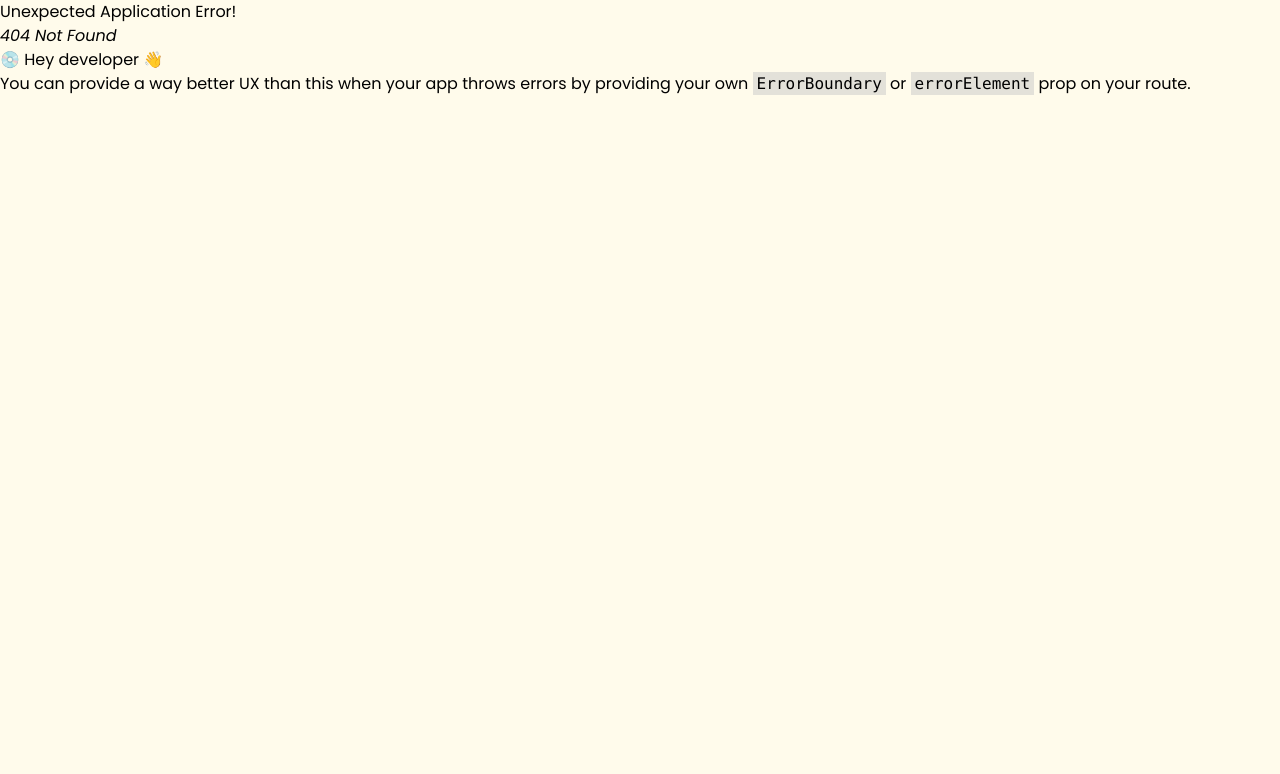
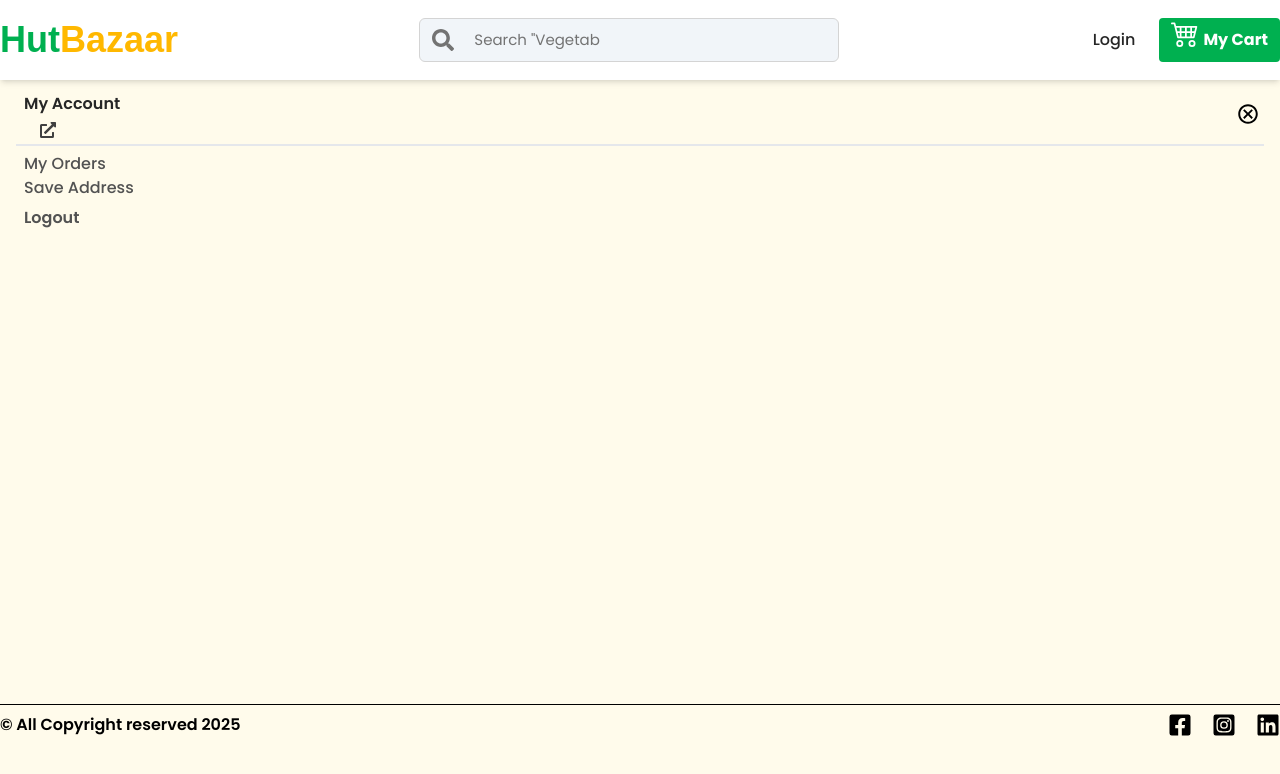
Before and after one commit to freelancer-amirhamza/super-mall, a React (Vite) app in the folder client/: page /user in a window 1280 px wide. Before the commit this address had no page. Shown: the top 774 px of the page. Built offline with nearby package versions, Linux system fonts and the light colour scheme; no server answers.

Commit message:
user menu

```diff
--- a/client/src/components/Header.jsx
+++ b/client/src/components/Header.jsx
@@ -14,7 +14,18 @@
   const isSearchPage = location.pathname === "/search";
   const navigate = useNavigate();
   const user  = useSelector((state)=> state.user.user);
-  const [showUserMenu, setShowUserMenu] = useState(false)
+  const [showUserMenu, setShowUserMenu] = useState(false);
+
+  const handleCloseUserMenu = ()=>{
+    setShowUserMenu(false)
+  }
+  const handleMobileUser = ()=>{
+    if(!user){
+      navigate("/login")
+      return;
+    }
+    navigate("/user")
+  }
 
   console.log(user, "user details")
   return (
@@ -34,8 +45,8 @@
                 <Search />
               </div>
               {/* login and cart box */}
-              <div className="flex lg:hidden">
-                <button className="text-3xl text-neutral-600">
+              <div  className="flex lg:hidden">
+                <button onClick={handleMobileUser} className="text-3xl cursor-pointer text-neutral-600">
                   <FaRegUserCircle />
                 </button>
               </div>
@@ -44,13 +55,13 @@
                 {user ? (
                     <div className="relative">
                       <button onClick={()=> setShowUserMenu(!showUserMenu)}
-                    className="text-md flex items-center font-medium  hover:bg-neutral-200 px-3 py-2 rounded  text-neutral-800">
+                    className="text-md flex items-center font-medium cursor-pointer hover:bg-neutral-200 px-3 py-2 rounded  text-neutral-800">
                     <p>Account</p>
                     {showUserMenu ? (<GoTriangleUp size={20} />) : (<GoTriangleDown size={20} />)}
                     </button>
                     {showUserMenu &&
                     <div className="absolute top-12 right-0 bg-white shadow-md w-40 rounded-sm transition-all duration-500">
-                    <UserMenu/>
+                    <UserMenu  close={handleCloseUserMenu} />
                   </div>
                     }
                     </div>
--- a/client/src/components/Search.jsx
+++ b/client/src/components/Search.jsx
@@ -53,7 +53,6 @@
                         1000,
                         'Search "Onion"',
                         1000,
-
                     ]}
                     wrapper="span"
                     speed={50}
--- a/client/src/components/UserMenu.jsx
+++ b/client/src/components/UserMenu.jsx
@@ -1,17 +1,18 @@
 import React from 'react'
 import { useDispatch, useSelector } from 'react-redux'
 import Divider from './Devider'
-import { Link } from 'react-router-dom'
+import { Link, useNavigate } from 'react-router-dom'
 import AxiosToastError from '../utils/AxiosToastError'
 import Axios from '../utils/Axios'
 import SummeryApi from '../common/SummeryApi'
 import { logout } from '../store/userSlice'
+import { FaExternalLinkAlt } from "react-icons/fa";
 import toast from 'react-hot-toast'
 
-const UserMenu = () => {
+const UserMenu = ({close}) => {
     const dispatch  = useDispatch();
     const user = useSelector((state)=> state.user.user)
-
+    const navigate = useNavigate()
 
     const handleLogout =async (e)=>{
         try {
@@ -19,9 +20,13 @@
                 ...SummeryApi.logout
             })
             if(response.data.success){
+                if(close){
+                    close()
+                }
                 dispatch(logout())
                 localStorage.clear();
                 toast.success(response.data.message)
+                navigate("/")
             }
         } catch (error) {
             AxiosToastError(error)
@@ -32,13 +37,18 @@
         <div>
             <div className="flex flex-col pt-3 gap-1.5  ">
                 <h2 className="font-semibold px-2 text-neutral-800 ">My Account</h2>
-                <h2 className="text-neutral-700 font-medium px-2">{user.name} </h2>
+                <div className="text-neutral-700 flex gap-4 cursor-pointer hover:bg-amber-100 items-center  font-medium px-2">
+                    <span className="">
+                        {user?.name || user?.mobile}
+                    </span>
+                    <FaExternalLinkAlt size={16}/>
+                </div>
                 <Divider/>
                 <div className="grid">
-                <Link to={"/account"} className='text-neutral-600 px-2 font-medium cursor-pointer hover:bg-gray-200'>My Orders</Link>
-                <Link to={"/account"} className='text-neutral-600 px-2 font-medium cursor-pointer hover:bg-gray-200'>Save Address</Link>
+                <Link to={"/account"} className='text-neutral-600 px-2 font-medium cursor-pointer hover:bg-amber-100'>My Orders</Link>
+                <Link to={"/account"} className='text-neutral-600 px-2 font-medium cursor-pointer hover:bg-amber-100'>Save Address</Link>
                 </div>
-                <button onClick={handleLogout} className="text-neutral-600 text-left hover:bg-gray-200 cursor-pointer mb-2 font-semibold px-2">Logout</button>
+                <button onClick={handleLogout} className="text-neutral-600 text-left hover:bg-amber-200 cursor-pointer mb-2 font-semibold px-2">Logout</button>
             </div>
         </div>
     )
--- /dev/null
+++ b/client/src/layout/Dashboard.jsx
@@ -0,0 +1,12 @@
+import React from 'react'
+
+const Dashboard = () => {
+  return (
+    <div>
+      Dashboard
+      Dashboard
+    </div>
+  )
+}
+
+export default Dashboard
--- a/client/src/pages/Login.jsx
+++ b/client/src/pages/Login.jsx
@@ -5,6 +5,9 @@
 import SummeryApi from "../common/SummeryApi";
 import toast from "react-hot-toast";
 import { Link, useNavigate } from "react-router-dom";
+import fetchUserDetails from "../utils/fetchUserDetails";
+import { useDispatch } from "react-redux";
+import { setUserDetails } from "../store/userSlice";
 
 
 const initialFormData = {
@@ -15,6 +18,7 @@
   const [formData, setFormData] = useState(initialFormData);
   const navigate = useNavigate();
   const [showPassword, setShowPassword] = useState(false);
+  const dispatch = useDispatch();
   const handleChange = (e) => {
     const { name, value } = e.target;
     setFormData({
@@ -35,11 +39,14 @@
         toast.success(response.data.message);
         localStorage.setItem("accessToken", response?.data?.accessToken)
         localStorage.setItem("refreshToken", response?.data?.refreshToken)
+        const userDetails = await fetchUserDetails();
+        dispatch(setUserDetails(userDetails.data));
+        setFormData(initialFormData);
+        navigate("/")
       } else {
         toast.error(response.data.message);
       }
-      setFormData(initialFormData);
-      navigate("/")
+
     } catch (error) {
       AxiosToastError(error);
     }
@@ -98,8 +105,8 @@
             type="submit"
             disabled={!validValue}
             className={` ${validValue
-                ? "bg-secondary cursor-pointer hover:bg-green-700 "
-                : "bg-gray-400 cursor-not-allowed"
+              ? "bg-secondary cursor-pointer hover:bg-green-700 "
+              : "bg-gray-400 cursor-not-allowed"
               } text-center
             w-full  text-white tracking-widest p-2 text-xl font-medium  rounded-md `}
           >
--- /dev/null
+++ b/client/src/pages/Profile.jsx
@@ -0,0 +1,12 @@
+import React from 'react'
+
+const Profile = () => {
+  return (
+    <div>
+      Profile
+      Profile
+    </div>
+  )
+}
+
+export default Profile
--- /dev/null
+++ b/client/src/pages/UserMenuMobile.jsx
@@ -0,0 +1,18 @@
+import React from 'react'
+import UserMenu from '../components/UserMenu'
+import { IoMdCloseCircleOutline } from "react-icons/io";
+const UserMenuMobile = () => {
+  return (
+    <section className='relative '  >
+      <button onClick={()=> window.history.back()} className=' right-3 top-3.5 absolute z-10 hover:bg-amber-200  px-2 py-2 rounded-full ' >
+        <IoMdCloseCircleOutline size={24}/>
+      </button>
+      <div className="flex flex-col container mx-auto px-4 absolute w-full h-full bg-gray-100">
+
+        <UserMenu/>
+      </div>
+    </section>
+  )
+}
+
+export default UserMenuMobile
```
Also changed, not shown: client/src/route/index.jsx (+15 -0 lines), 1 other file (tests, documents, lock files or other folders).
